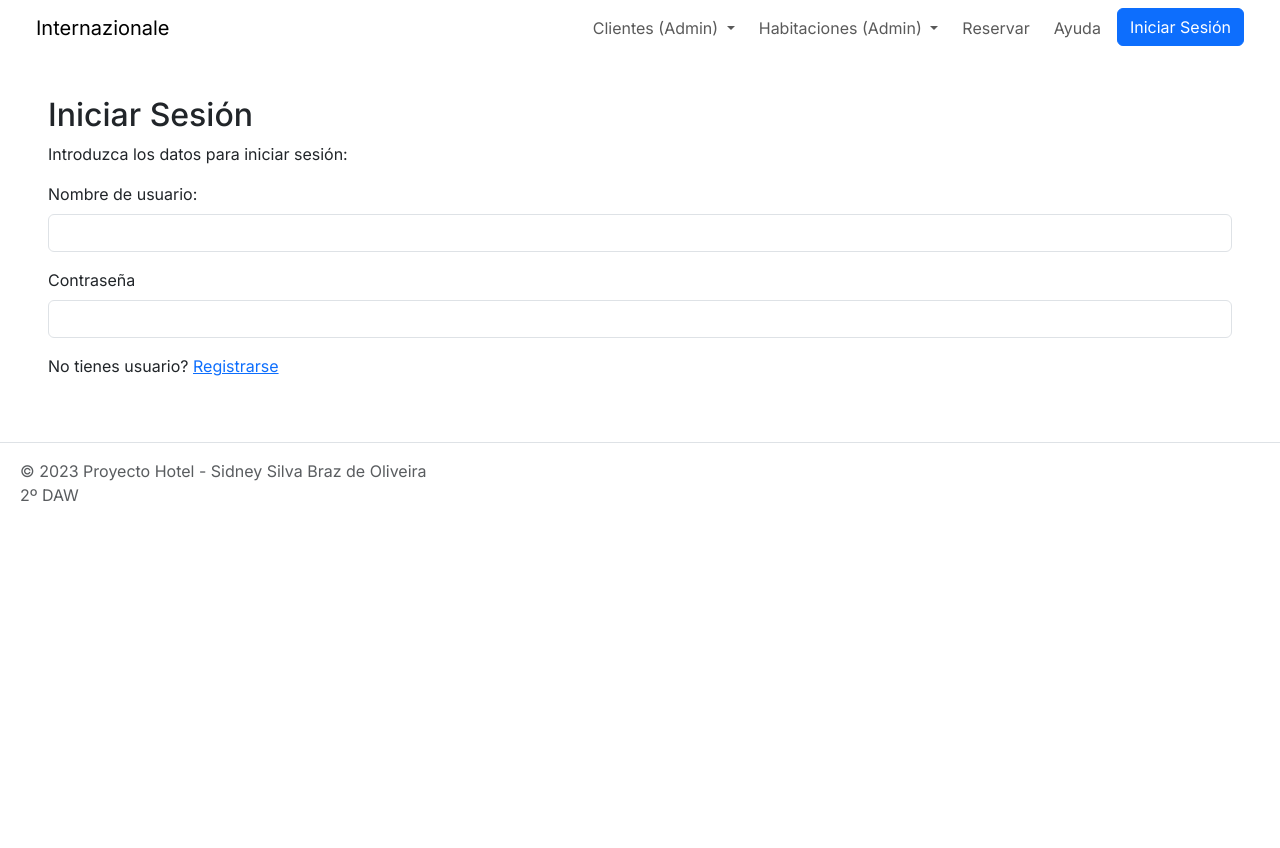
After one commit to sxdny/hotel-project-php, a PHP site: page /forms/form_customer_login.php in a window 1280 px wide. The commit adds this page. Run offline with PHP 8.4, Linux system fonts and the light colour scheme.

Commit message:
hacer login de usuarios
pensar como hacerlo (mira libreta)

```diff
--- a/student047/dwes/components/header.php
+++ b/student047/dwes/components/header.php
@@ -30,6 +30,10 @@ $root = '/student047/dwes/';
         height: 100%;
         width: 100%;
         margin: 0;
+    }
+
+    :root {
+        color-scheme: light dark;
     }
 
     .display-1,
@@ -107,7 +111,7 @@ $root = '/student047/dwes/';
                     </li>
                     <!-- TODO hacer inicio de sesión -->
                     <li class="nav-item">
-                        <a class="btn btn-primary disabled" role="button" href=<?php echo '"' . $root . '/forms/form_select_reservations.php' . '"'; ?>>Iniciar Sesión</a>
+                        <a class="btn btn-primary" role="button" href=<?php echo '"' . $root . '/forms/form_customer_login.php' . '"'; ?>>Iniciar Sesión</a>
                     </li>
                 </ul>
             </div>
--- /dev/null
+++ b/student047/dwes/forms/form_customer_login.php
@@ -0,0 +1,31 @@
+<?php
+# TODO hacer que esto también funciones con los includes?
+$root = '/student047/dwes/';
+?>
+
+<?php include('../components/header.php') ?>
+
+<!-- Aquí va el form -->
+<section class="container-fluid mt-5 p-5">
+
+    <h2> Iniciar Sesión </h2>
+
+    <form action="../db/db_customer_login.php" method="post">
+
+        <p>Introduzca los datos para iniciar sesión:</p>
+        <div class="mb-3">
+            <label class="form-label">Nombre de usuario:</label>
+            <input type="text" class="form-control" name="username" aria-describedby="username" required>
+        </div>
+        <div class="mb-3">
+            <label class="form-label">Contraseña</label>
+            <input type="password" class="form-control" name="passwd" aria-describedby="passwd" required>
+        </div>
+
+        <p>No tienes usuario? <a href="#">Registrarse </a></p>
+
+    </form>
+
+</section>
+
+<?php include('../components/footer.php') ?>
```
Also changed, not shown: student047/dwes/db/db_customer_login.php (added, +56 -0 lines).
